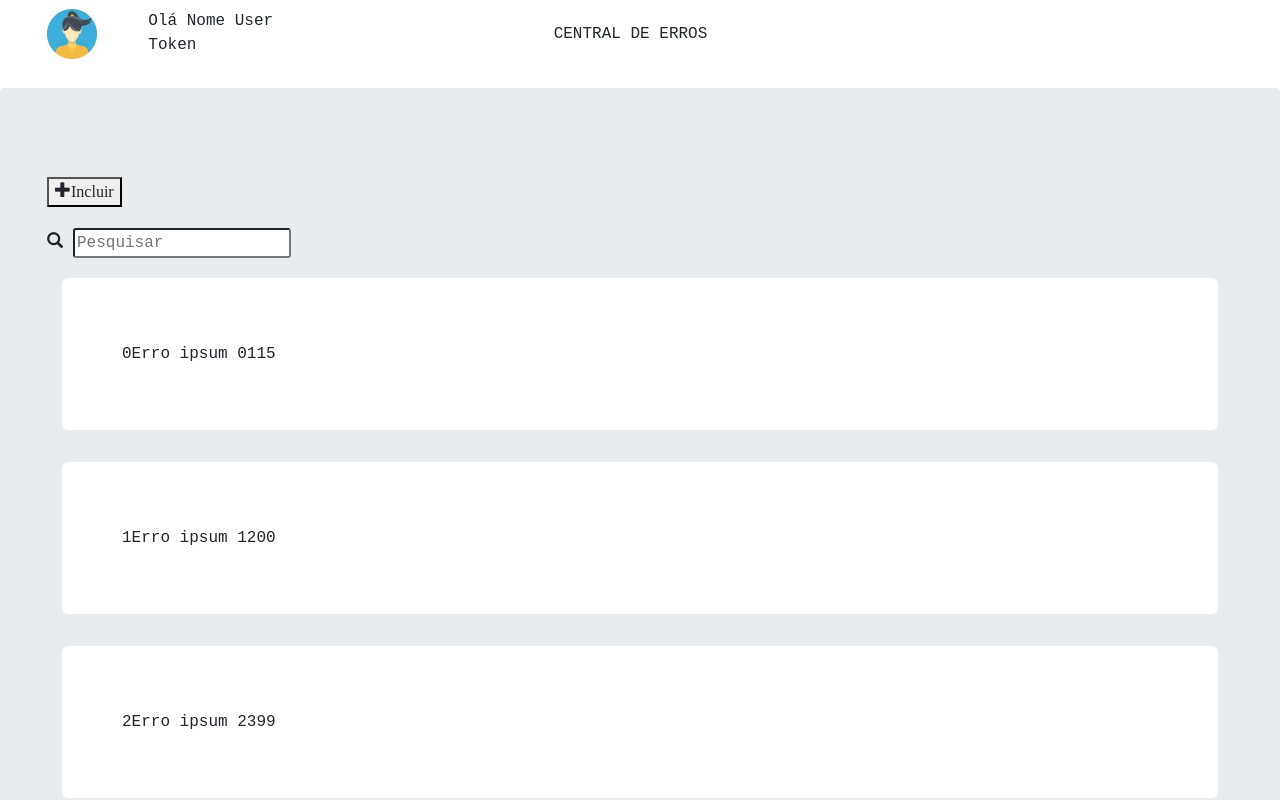
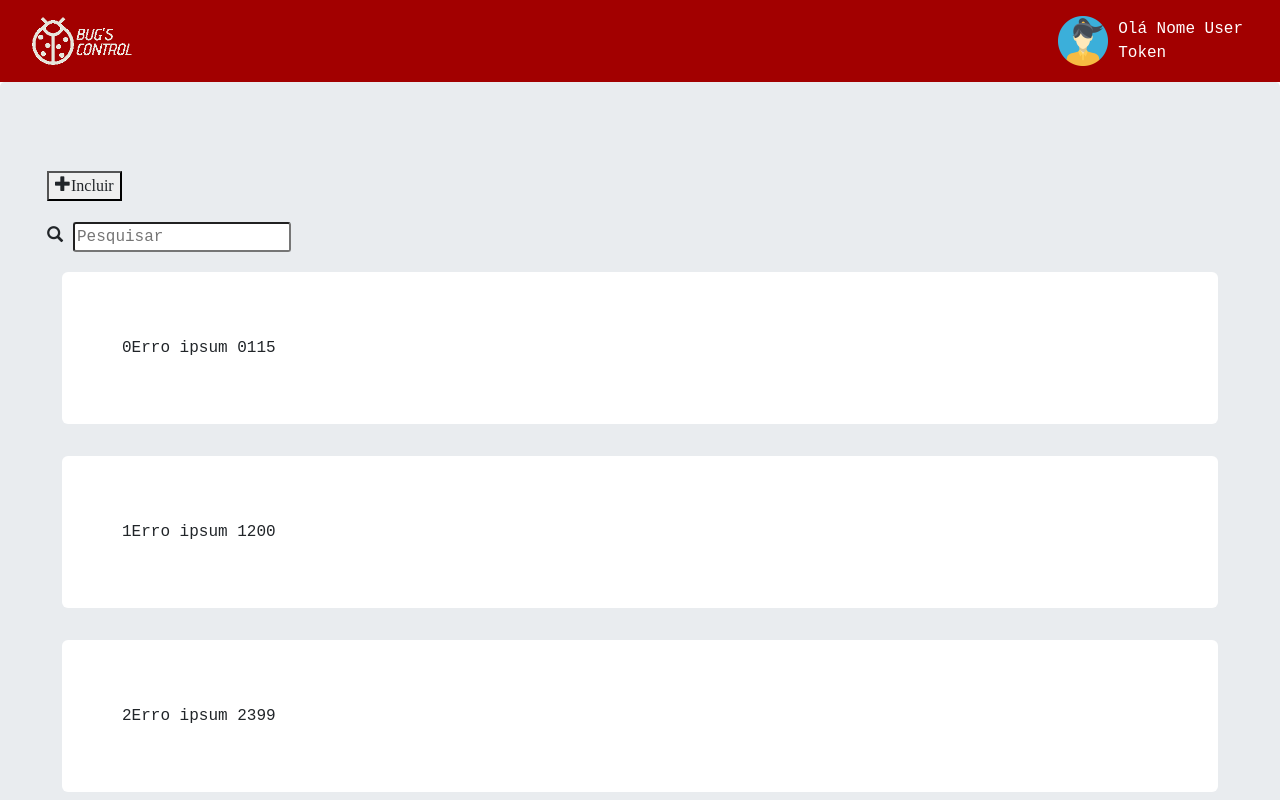
Before and after one commit to codenation-dev/squad-1-ad-react-kroton-1, a React (Create React App) app in the folder frontend/: page /painel in a window 1280 px wide. Shown: the top 800 px of the page. Built offline with nearby package versions, Linux system fonts and the light colour scheme.

Commit message:
Finalizando navbar

```diff
--- a/frontend/src/components/ButtonComponent/ButtonComponent.css
+++ b/frontend/src/components/ButtonComponent/ButtonComponent.css
@@ -1,6 +1,6 @@
 .ButtonComponent{
     border: none;
-    background-color: #3f7aaf;
+    background-color: #a20000;
     color: #fff;
     margin-top: 10px;
     margin-bottom: 10px;
--- /dev/null
+++ b/frontend/src/components/LogoComponent/LogoComponent.css
@@ -0,0 +1,7 @@
+.LogoComponent{
+    width: 130px;
+}
+
+.LogoComponent.small{
+    width: 100px;
+}
--- /dev/null
+++ b/frontend/src/components/LogoComponent/LogoComponent.js
@@ -0,0 +1,17 @@
+import React from 'react';
+import logo from '../../img/icon.png'
+import logoWhite from '../../img/icon_white.png'
+
+import './LogoComponent.css'
+
+export default function LogoComponent(props){
+
+    const {small, white}= props;
+
+    return <img
+            className={`LogoComponent ${small?"small":''}`}
+            alt="logo"
+           src={white?logoWhite:logo}
+        />
+
+}
--- a/frontend/src/components/Navbar.js
+++ /dev/null
@@ -1,29 +0,0 @@
-import React, {useState} from 'react'
-import logoUser from '../img/avatar.png'
-import './navbar.css'
-
-function Navbar()  {
-
-  const [nomeUser, setNomeUSer] = useState('Nome User')
-  const [token, setToken] = useState('Token')
-
-  return (
-    <nav className="navbar">
-        <div className="app-nav col">
-            <div className="photo-nav col col-lg-1">
-                <img src={logoUser} alt="avatar" width='50' height='50'/>
-            </div>
-            <div className="dados-user-nav col col-lg-4">
-                <span>Olá {nomeUser}</span>
-                <span>{token}</span>
-            </div>
-            <div className="title-nav col col-lg-6">
-                CENTRAL DE ERROS
-            </div>
-        </div>
-
-    </nav>
-  );
-}
-
-export default Navbar
--- a/frontend/src/components/navbar.css
+++ /dev/null
@@ -1,17 +0,0 @@
-.app-nav {
-    display: flex;
-    flex-direction: row;
-    justify-content: flex-start;
-
-}
-
-.title-nav {
-    display: flex;
-    flex-direction: column;
-    justify-content: center;
-}
-
-.dados-user-nav {
-    display: flex;
-    flex-direction: column;
-}
--- a/frontend/src/containers/LoginContainer/LoginContainer.css
+++ b/frontend/src/containers/LoginContainer/LoginContainer.css
@@ -1,5 +1,6 @@
 .LoginContainer {
   max-width: 350px;
+  min-width: 250px;
   background-color: #f5f5f5;
   padding: 1em;
   border-radius: 5px;
@@ -23,6 +24,5 @@
 }
 
 .LoginContainer .InputComponent:active, .InputComponent:focus{
-
     background-color: #fff;
 }
--- a/frontend/src/containers/LoginContainer/LoginContainer.js
+++ b/frontend/src/containers/LoginContainer/LoginContainer.js
@@ -2,7 +2,7 @@ import React from "react";
 
 import InputComponent from '../../components/InputComponent/InputComponent'
 import ButtonComponent from '../../components/ButtonComponent/ButtonComponent'
-import logo from '../../img/icon.png'
+import LogoComponent from '../../components/LogoComponent/LogoComponent'
 import './LoginContainer.css'
 
 /*
@@ -14,7 +14,7 @@ import './LoginContainer.css'
 export default function LoginContainer(props) {
   return (
     <div className="LoginContainer">
-        <img src={logo} alt="logo"/>
+        <LogoComponent />
        <form id="form-login">
         <InputComponent type="text"  placeholder="Email"/>
         <InputComponent type="password" placeholder="Senha" />
--- /dev/null
+++ b/frontend/src/containers/NavbarContainer/NavbarContainer.css
@@ -0,0 +1,24 @@
+.NavbarContainer{
+    background-color: #a20000;
+    display: flex;
+    justify-content: space-between;
+    align-items: center;
+    padding: 1em 2em;
+    color: #ffffff;
+}
+
+.NavbarContainer .user-container{
+    display: flex;
+    justify-content: space-evenly;
+    align-items: center;
+}
+
+.NavbarContainer .user-container>div{
+    padding: 0 5px;
+}
+
+
+.dados-user-nav {
+    display: flex;
+    flex-direction: column;
+}
--- /dev/null
+++ b/frontend/src/containers/NavbarContainer/NavbarContainer.js
@@ -0,0 +1,29 @@
+import React, { useState } from 'react'
+import LogoComponent from '../../components/LogoComponent/LogoComponent'
+
+import logoUser from '../../img/avatar.png'
+import './NavbarContainer.css'
+
+function NavbarContainer() {
+
+    const [nomeUser, setNomeUSer] = useState('Nome User')
+    const [token, setToken] = useState('Token')
+
+    return (
+        <nav className="NavbarContainer">
+            <LogoComponent small white />
+            <div className="user-container">
+            <div className="photo-nav ">
+                <img src={logoUser} alt="avatar" width='50' height='50' />
+            </div>
+            <div className="dados-user-nav">
+                <span>Olá {nomeUser}</span>
+                <span>{token}</span>
+            </div>
+            </div>
+
+        </nav>
+    );
+}
+
+export default NavbarContainer;
--- a/frontend/src/pages/Painel.js
+++ b/frontend/src/pages/Painel.js
@@ -1,6 +1,6 @@
 import React, {useState} from 'react'
 import 'bootstrap/dist/css/bootstrap.min.css'
-import Navbar from '../components/Navbar'
+import NavbarContainer from '../containers/NavbarContainer/NavbarContainer'
 import Main from '../components/Main'
 import './painel.css'
 
@@ -11,7 +11,7 @@ function Painel()  {
 
   return (
     <div className="app">
-      <Navbar></Navbar>
+      <NavbarContainer></NavbarContainer>
       <main className="jumbotron">
         <div className="main-painel-erros">
           <div className="main-painel-erros">
```
Also changed, not shown: frontend/src/img/icon_white.png (added).
